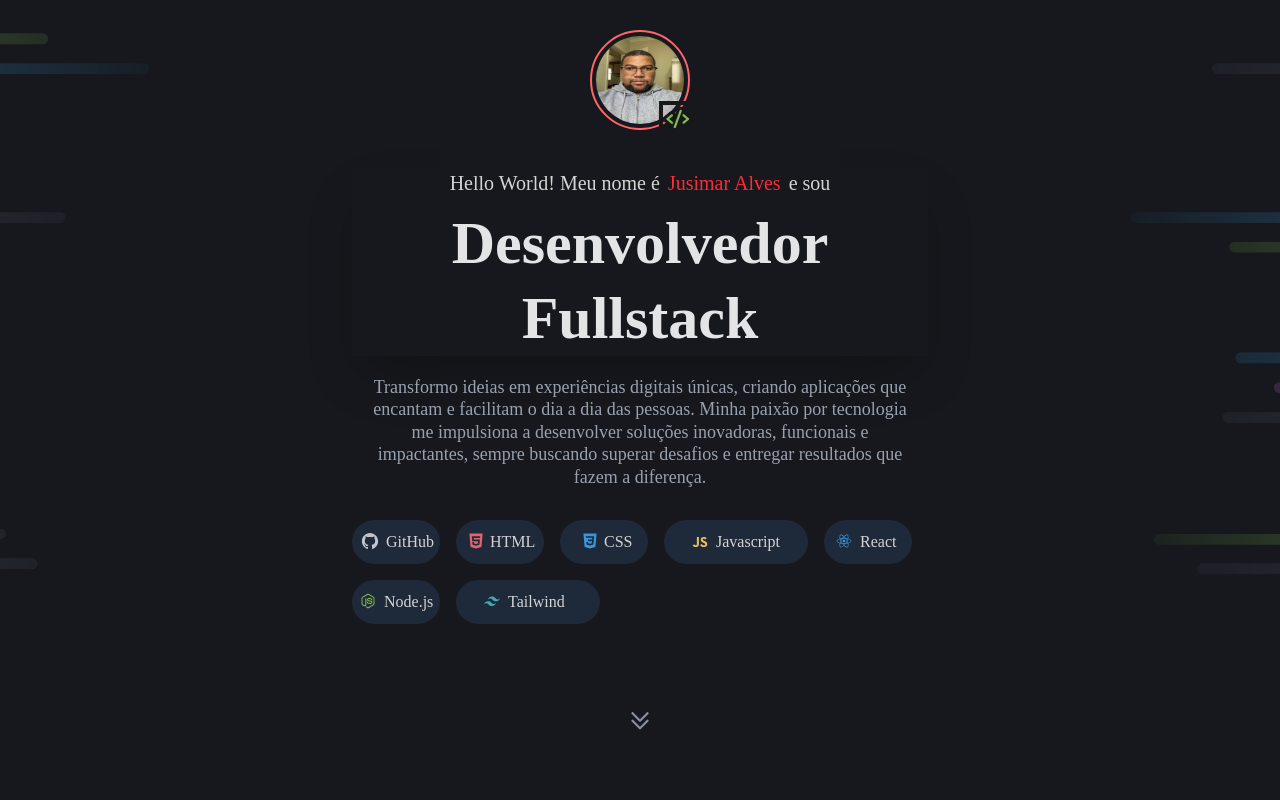
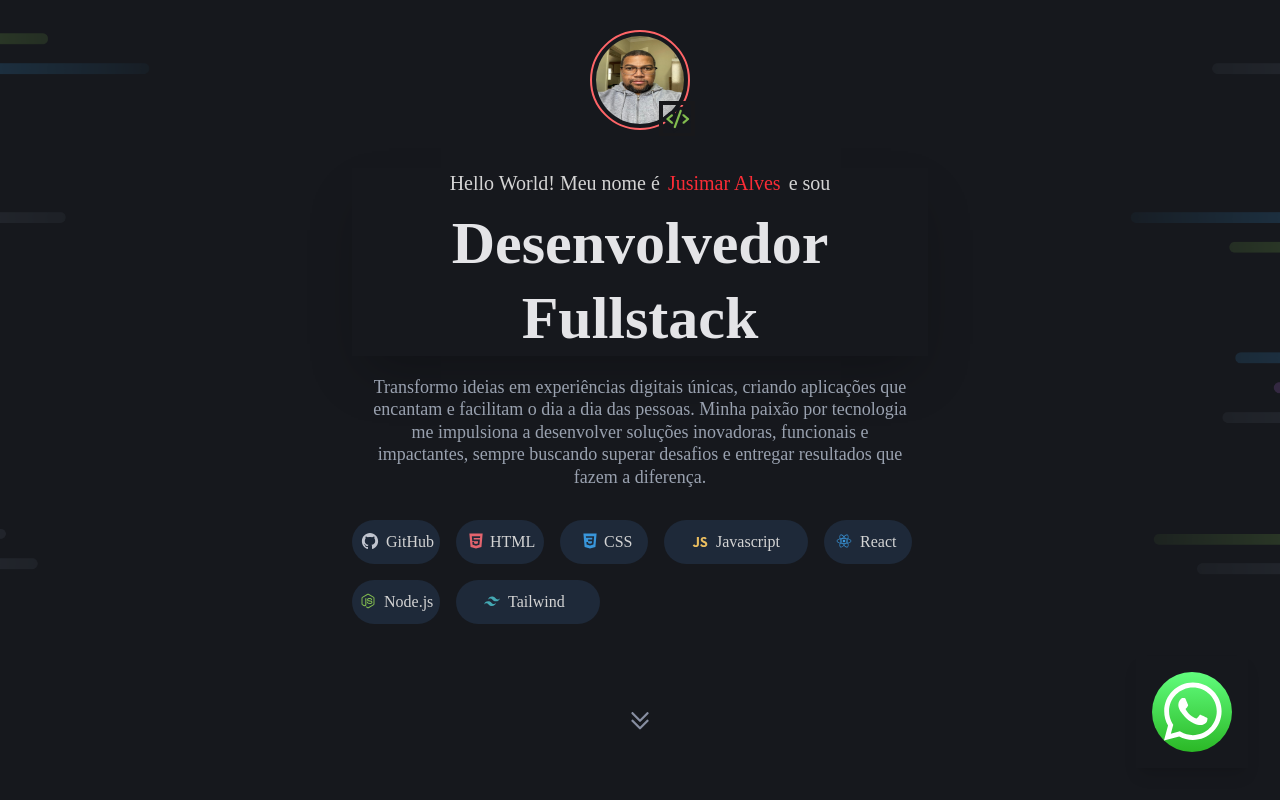
Before and after one commit to jusimargv/Jusimar_portfolio, a React (Vite) app: page / in a window 1280 px wide. Shown: the top 800 px of the page. Built offline with nearby package versions, Linux system fonts and the light colour scheme.

Commit message:
update commit

```diff
--- a/src/components/Footer/Footer.jsx
+++ b/src/components/Footer/Footer.jsx
@@ -4,7 +4,7 @@ import bg_footer from '@assets/bg_footer.png'
 function Footer() {
     return (
         // Elemento <footer> principal, define o rodapé ocupando toda a largura e altura mínima da tela, com padding e cor de fundo escura
-        <footer className="w-full bg-zinc-900 flex flex-col justify-end items-start min-h-screen">
+        <footer className="w-full bg-zinc-900 flex flex-col justify-end items-start min-h-screen relative">
             <div
                 // Div principal do conteúdo do footer, com background image, padding e alinhamento centralizado
                 className="bg-cover bg-center min-h-screen self-stretch px-28 pt-32 pb-48 inline-flex flex-col justify-center items-center gap-12 overflow-hidden"
@@ -134,6 +134,20 @@ function Footer() {
             <p className='self-stretch text-center justify-start text-neutral-300 text-xl font-normal font-["Maven_Pro"] leading-snug'>
                 &copy; 2025 <span className='text-red-400'>Dev_Jusimar</span>. Todos os direitos reservados.
             </p>
+
+            {/* WhatsApp floating button */}
+            <a
+                href="https://wa.me/+5519989233452"
+                target="_blank"
+                rel="noopener noreferrer"
+                className="fixed bottom-8 right-8 p-4 shadow-lg transition-colors hover:right-10 hover:bottom-10 duration-300"
+            >
+                <img
+                    src="./whatsapp.svg"
+                    alt="WhatsApp"
+                    className="w-20 h-20 rounded-full hover:w-50 hover:h-50 transition duration-300 hover:shadow-xl "
+                />
+            </a>
         </footer>
     )
 }
```
Also changed, not shown: public/whatsapp.svg (added).
